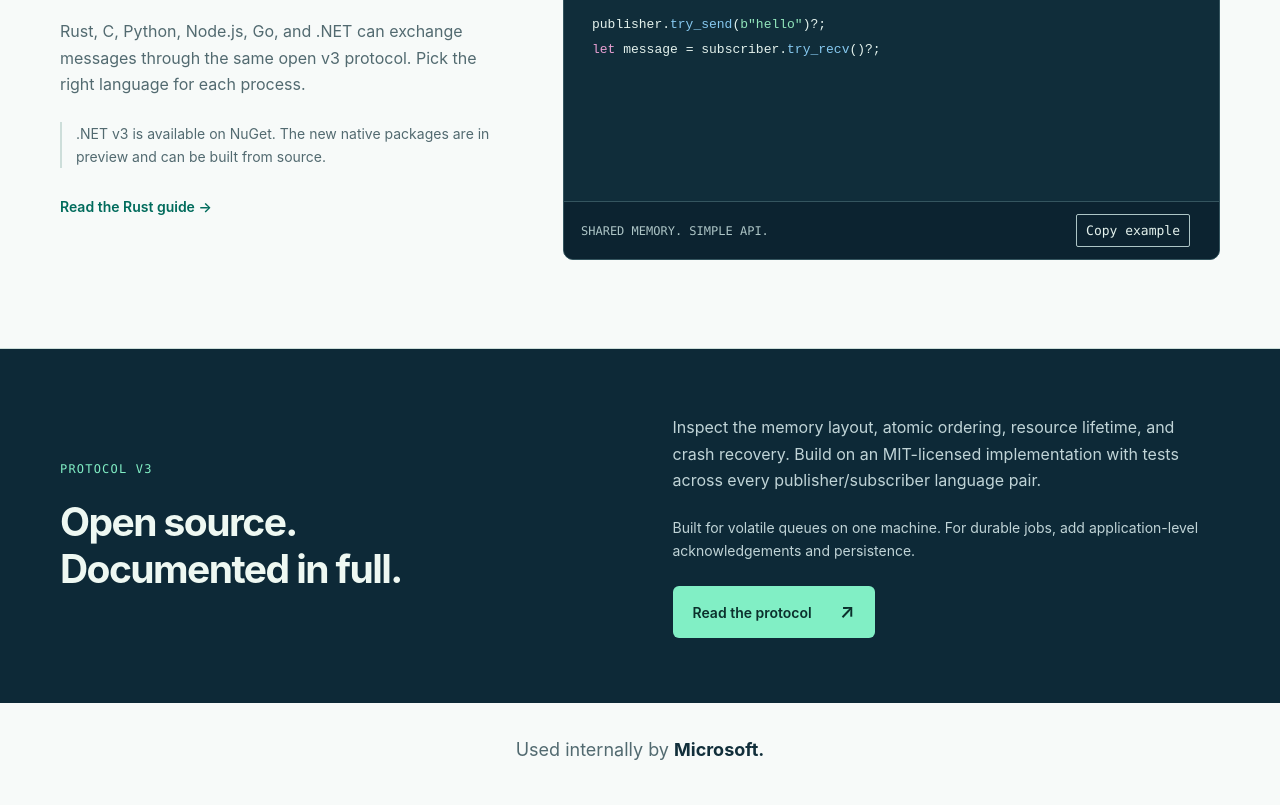
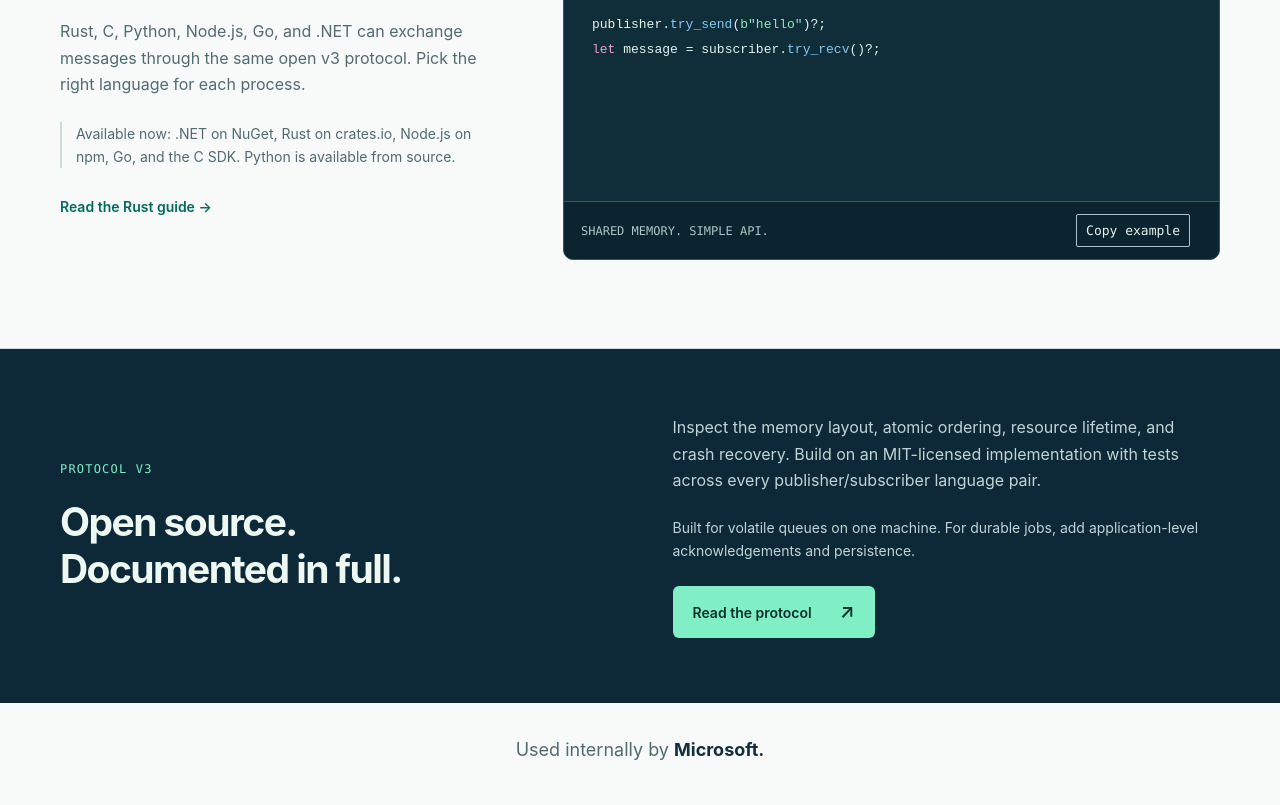
Before and after one commit to cloudtoid/interprocess, a website: page src/website/index.html in a window 1280 px wide. Shown: the part 3820-4625 px from the top of the page. Drawn offline with Linux system fonts and the light colour scheme.

Commit message:
Replace outdated native preview notice with release links

```diff
--- a/src/website/index.html
+++ b/src/website/index.html
@@ -75,7 +75,7 @@
 <div class="benefits"><article><span class="feature-index">01</span><h3>Keep allocations out<br>of the hot path.</h3><p>Preallocate queue storage and reuse receive buffers. The measured .NET send-and-receive path allocates <strong>0 bytes per operation</strong>, reducing garbage-collection pressure.</p></article><article><span class="feature-index">02</span><h3>Move bytes with<br>very little work.</h3><p>Native 64-bit atomic reservations and coalesced wakeups keep coordination lean. Send your existing binary format without a required serializer or wire protocol.</p></article><article><span class="feature-index">03</span><h3>Keep the operating<br>cost small.</h3><p>No additional messaging service, broker machine, or per-message license fee. Run your processes on the same host and choose how much memory the queue uses.</p></article></div>
 </div>
 </section>
-<section id="languages" class="start section wrap"><div><p class="eyebrow">LANGUAGE INTERFACES</p><h2>One queue.<br>Six language interfaces.</h2><p>Rust, C, Python, Node.js, Go, and .NET can exchange messages through the same open v3 protocol. Pick the right language for each process.</p><p class="release">.NET v3 is available on NuGet. The new native packages are in preview and can be built from source.</p><a id="language-docs" class="text-link" href="https://github.com/cloudtoid/interprocess/tree/main/src/rust">Read the Rust guide →</a></div>
+<section id="languages" class="start section wrap"><div><p class="eyebrow">LANGUAGE INTERFACES</p><h2>One queue.<br>Six language interfaces.</h2><p>Rust, C, Python, Node.js, Go, and .NET can exchange messages through the same open v3 protocol. Pick the right language for each process.</p><p class="release">Available now: <a href="https://www.nuget.org/packages/Cloudtoid.Interprocess">.NET on NuGet</a>, <a href="https://crates.io/crates/cloudtoid-interprocess">Rust on crates.io</a>, <a href="https://www.npmjs.com/package/@cloudtoid/interprocess">Node.js on npm</a>, <a href="https://github.com/cloudtoid/interprocess/tree/main/src/go">Go</a>, and the <a href="https://github.com/cloudtoid/interprocess/releases/latest">C SDK</a>. <a href="https://github.com/cloudtoid/interprocess/tree/main/src/python">Python is available from source</a>.</p><a id="language-docs" class="text-link" href="https://github.com/cloudtoid/interprocess/tree/main/src/rust">Read the Rust guide →</a></div>
 <div class="code-window"><div class="tabs" role="tablist" aria-label="Example language"><button role="tab" aria-selected="true" data-language="Rust" id="tab-rust" aria-controls="example">Rust</button><button role="tab" aria-selected="false" data-language="Python" tabindex="-1" aria-controls="example">Python</button><button role="tab" aria-selected="false" data-language="Node.js" tabindex="-1" aria-controls="example">Node.js</button><button role="tab" aria-selected="false" data-language="Go" tabindex="-1" aria-controls="example">Go</button><button role="tab" aria-selected="false" data-language="C" tabindex="-1" aria-controls="example">C</button><button role="tab" aria-selected="false" data-language=".NET" tabindex="-1" aria-controls="example">.NET</button></div><pre id="example" role="tabpanel" aria-label="Rust example" tabindex="0"><code></code></pre><div class="code-footer"><span>SHARED MEMORY. SIMPLE API.</span><button id="copy">Copy example</button><span id="copy-status" role="status"></span></div></div></section>
 <section class="open"><div class="wrap open-inner"><div><p class="eyebrow">PROTOCOL V3</p><h2>Open source.<br>Documented in full.</h2></div><div><p>Inspect the memory layout, atomic ordering, resource lifetime, and crash recovery. Build on an MIT-licensed implementation with tests across every publisher/subscriber language pair.</p><p class="protocol-note">Built for volatile queues on one machine. For durable jobs, add application-level acknowledgements and persistence.</p><a class="button" href="https://github.com/cloudtoid/interprocess/blob/main/docs/protocol.md">Read the protocol <span>↗</span></a></div></div></section>
 <aside class="adoption wrap" aria-label="Library adoption"><p>Used internally by <strong>Microsoft.</strong></p></aside>
```
